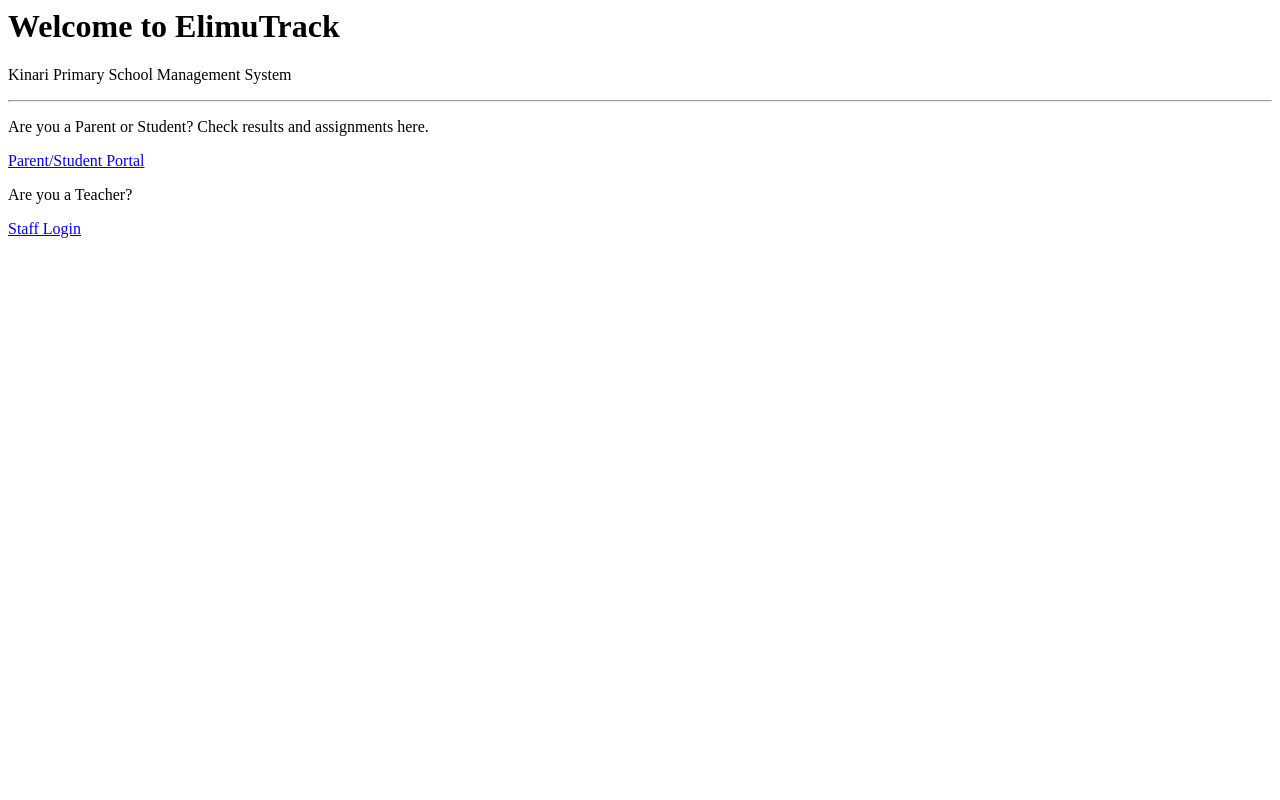
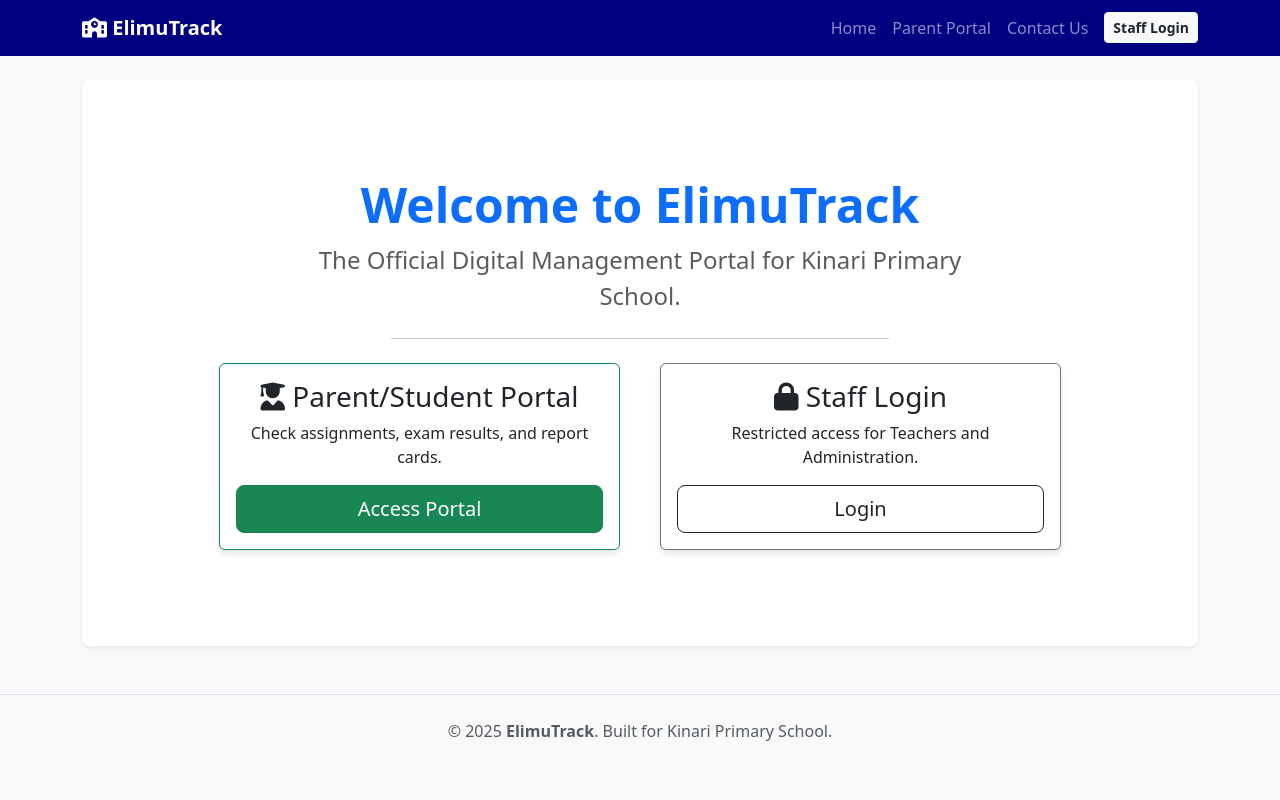
Before and after one commit to ga603/School-Management-System, a Django app: page / in a window 1280 px wide. Run offline with Django 5.2, Linux system fonts and the light colour scheme.

Commit message:
Final polish before live demo

```diff
--- a/school_project_practice/students/templates/base.html
+++ b/school_project_practice/students/templates/base.html
@@ -1,58 +1,91 @@
 <!DOCTYPE html>
 <html lang="en">
 <head>
-    <meta charset="UTF-8">
+    <meta charset="utf-8">
     <meta name="viewport" content="width=device-width, initial-scale=1.0">
     <title>ElimuTrack - School Management</title>
 
-    <link href="https://cdn.jsdelivr.net/npm/bootstrap@5.3.0/dist/css/bootstrap.min.css" rel="stylesheet">
+    <link href="https://cdn.jsdelivr.net/npm/bootstrap@5.3.2/dist/css/bootstrap.min.css" rel="stylesheet">
+
+    <link href="https://cdnjs.cloudflare.com/ajax/libs/font-awesome/6.4.2/css/all.min.css" rel="stylesheet">
+
+    <style>
+        /* Custom Navy Blue for Kinari Primary */
+        .bg-navy {
+            background-color: #000080 !important;
+        }
+        .btn-navy {
+            background-color: #000080;
+            color: white;
+        }
+        .btn-navy:hover {
+            background-color: #000050;
+            color: white;
+        }
+        body {
+            background-color: #f8f9fa;
+        }
+        .card {
+            box-shadow: 0 4px 6px rgba(0,0,0,0.1);
+        }
+    </style>
 </head>
+
 <body>
 
-    <nav class="navbar navbar-expand-lg navbar-dark" style="background-color: #040474;">
+    <nav class="navbar navbar-expand-lg navbar-dark bg-navy mb-4">
         <div class="container">
-            <a class="navbar-brand" href="#">ElimuTrack</a>
+            <a class="navbar-brand fw-bold" href="{% url 'home' %}">
+                <i class="fas fa-school"></i> ElimuTrack
+            </a>
             <button class="navbar-toggler" type="button" data-bs-toggle="collapse" data-bs-target="#navbarNav">
                 <span class="navbar-toggler-icon"></span>
             </button>
+
             <div class="collapse navbar-collapse" id="navbarNav">
                 <ul class="navbar-nav ms-auto">
                     <li class="nav-item">
                         <a class="nav-link" href="{% url 'home' %}">Home</a>
                     </li>
+
+                    {% if user.is_authenticated %}
                         <li class="nav-item">
                             <a class="nav-link" href="{% url 'grade_dashboard' %}">Classes</a>
                         </li>
-
-    {% if user.is_authenticated %}
-
                         <li class="nav-item">
-            <a class="nav-link fw-bold" href="{% url 'add_student' %}">Add Student</a>
+                            <a class="nav-link" href="{% url 'add_student' %}">Add Student</a>
                         </li>
                         <li class="nav-item">
-            <a class="nav-link fw-bold" href="{% url 'send_sms' %}">Send SMS</a>
+                            <a class="nav-link" href="{% url 'send_sms' %}">Send SMS</a>
                         </li>
 
                         <li class="nav-item">
-        <li class="nav-item">
-    <a class="nav-link fw-bold" href="{% url 'parent_portal' %}">Parent Portal</a>
-        <li class="nav-item">
-    <a class="nav-link fw-bold text-success" href="{% url 'pay_fees' %}">Pay Fees</a>
-        </li>
-        </li>
-            <a class="nav-link" href="{% url 'contact' %}">Contact Us</a>
+                             <a class="nav-link text-danger fw-bold" href="{% url 'promote_students' %}">
+                                <i class="fas fa-level-up-alt"></i> Promote
+                             </a>
                         </li>
 
                         <li class="nav-item">
-            <a class="nav-link text-warning" href="#">Hi, {{ user.username }}</a>
+                            <a class="nav-link" href="{% url 'contact' %}">Messages</a>
+                        </li>
+
+                        <li class="nav-item dropdown ms-lg-3">
+                            <a class="nav-link dropdown-toggle text-warning fw-bold" href="#" role="button" data-bs-toggle="dropdown">
+                                Hi, {{ user.username }}
+                            </a>
+                            <ul class="dropdown-menu dropdown-menu-end">
+                                <li><a class="dropdown-item" href="{% url 'logout' %}">Logout</a></li>
+                            </ul>
+                        </li>
+                    {% else %}
+                        <li class="nav-item">
+                            <a class="nav-link" href="{% url 'parent_portal' %}">Parent Portal</a>
                         </li>
                         <li class="nav-item">
-            <a class="nav-link btn btn-danger text-white ms-2" href="{% url 'logout' %}">Logout</a>
+                            <a class="nav-link" href="{% url 'contact' %}">Contact Us</a>
                         </li>
-
-    {% else %}
-        <li class="nav-item">
-            <a class="nav-link" href="{% url 'login' %}">Login</a>
+                        <li class="nav-item ms-lg-2">
+                            <a class="btn btn-light btn-sm text-dark fw-bold mt-1" href="{% url 'login' %}">Staff Login</a>
                         </li>
                     {% endif %}
                 </ul>
@@ -60,21 +93,24 @@
         </div>
     </nav>
 
-    <div class="container mt-4">
-        <div class="container mt-3">
+    <div class="container">
         {% if messages %}
             {% for message in messages %}
-            <div class="alert alert-success alert-dismissible fade show" role="alert">
+                <div class="alert alert-{{ message.tags }} alert-dismissible fade show">
                     {{ message }}
-                <button type="button" class="btn-close" data-bs-dismiss="alert" aria-label="Close"></button>
+                    <button type="button" class="btn-close" data-bs-dismiss="alert"></button>
                 </div>
             {% endfor %}
         {% endif %}
-</div>
+
         {% block content %}
         {% endblock %}
     </div>
 
-    <script src="https://cdn.jsdelivr.net/npm/bootstrap@5.3.0/dist/js/bootstrap.bundle.min.js"></script>
+    <footer class="text-center text-muted py-4 mt-5 border-top">
+        <p class="mb-0">&copy; 2025 <strong>ElimuTrack</strong>. Built for Kinari Primary School.</p>
+    </footer>
+
+    <script src="https://cdn.jsdelivr.net/npm/bootstrap@5.3.2/dist/js/bootstrap.bundle.min.js"></script>
 </body>
 </html>
--- a/school_project_practice/students/templates/home.html
+++ b/school_project_practice/students/templates/home.html
@@ -1,25 +1,47 @@
+{% extends 'base.html' %}
+
 {% block content %}
-    <div class="jumbotron text-center mt-5">
-        <h1 class="display-4 fw-bold">Welcome to ElimuTrack</h1>
-        <p class="lead">Kinari Primary School Management System</p>
-        <hr class="my-4">
+<div class="p-5 mb-4 bg-white rounded-3 shadow-sm text-center">
+    <div class="container-fluid py-5">
+        <h1 class="display-5 fw-bold text-primary">Welcome to ElimuTrack</h1>
+        <p class="col-md-8 fs-4 mx-auto text-muted">
+            The Official Digital Management Portal for Kinari Primary School.
+        </p>
+        <hr class="my-4" style="width: 50%; margin: 0 auto;">
 
-        <div class="d-grid gap-3 col-md-6 mx-auto">
+        <div class="row justify-content-center gap-3 mt-4">
             {% if user.is_authenticated %}
-                <p>Hello, {{ user.username }}! You are logged in.</p>
-                <a class="btn btn-primary btn-lg" href="{% url 'grade_dashboard' %}" role="button">
-                    <i class="fas fa-chalkboard-teacher"></i> Go to Staff Dashboard
-                </a>
+                <div class="col-md-5">
+                    <div class="card h-100 border-primary">
+                        <div class="card-body">
+                            <h3><i class="fas fa-chalkboard-teacher"></i> Staff Dashboard</h3>
+                            <p>Manage students, mark attendance, and enter exam results.</p>
+                            <a href="{% url 'grade_dashboard' %}" class="btn btn-primary btn-lg w-100">Go to Dashboard</a>
+                        </div>
+                    </div>
+                </div>
+            {% else %}
+                <div class="col-md-5">
+                    <div class="card h-100 border-success">
+                        <div class="card-body">
+                            <h3><i class="fas fa-user-graduate"></i> Parent/Student Portal</h3>
+                            <p>Check assignments, exam results, and report cards.</p>
+                            <a href="{% url 'parent_portal' %}" class="btn btn-success btn-lg w-100">Access Portal</a>
+                        </div>
+                    </div>
+                </div>
 
-            {% else %}
-                <p>Are you a Parent or Student? Check results and assignments here.</p>
-                <a class="btn btn-success btn-lg" href="{% url 'parent_portal' %}" role="button">
-                    <i class="fas fa-user-graduate"></i> Parent/Student Portal
-                </a>
-
-                <p class="mt-3 text-muted">Are you a Teacher?</p>
-                <a class="btn btn-outline-primary" href="{% url 'login' %}" role="button">Staff Login</a>
+                <div class="col-md-5">
+                    <div class="card h-100 border-secondary">
+                        <div class="card-body">
+                            <h3><i class="fas fa-lock"></i> Staff Login</h3>
+                            <p>Restricted access for Teachers and Administration.</p>
+                            <a href="{% url 'login' %}" class="btn btn-outline-dark btn-lg w-100">Login</a>
+                        </div>
+                    </div>
+                </div>
             {% endif %}
         </div>
     </div>
+</div>
 {% endblock %}
--- a/school_project_practice/students/urls.py
+++ b/school_project_practice/students/urls.py
@@ -35,4 +35,5 @@ urlpatterns = [
     path('portal/', views.parent_portal, name='parent_portal'),
     path('sms/', views.send_sms, name='send_sms'),
     path('pay/', views.pay_fees, name='pay_fees'),
+    path('promote/', views.promote_students, name='promote_students'),
 ]
--- a/school_project_practice/students/views.py
+++ b/school_project_practice/students/views.py
@@ -271,22 +271,56 @@ def send_sms(request):
         return redirect('send_sms')
 
     return render(request, 'send_sms.html', {'grades': grades})
-@login_required
+
 def pay_fees(request):
     if request.method == 'POST':
+        adm_no = request.POST.get('admission_number')
         phone = request.POST.get('phone')
-        amount = 1 # Keep it 1 KES for testing
+        amount = 1 # Keep 1 KES for testing
 
-        # Trigger the STK Push
-        response = lipa_na_mpesa(phone, amount)
+        try:
+            # 1. Verify the Student exists
+            student = Student.objects.get(admission_number=adm_no)
 
-        # Check if Safaricom accepted the request
-        if response.get('ResponseCode') == '0':
-            messages.success(request, f"STK Push sent to {phone}. Check your phone to enter PIN.")
-        else:
-            error_message = response.get('errorMessage', 'Unknown error')
-            messages.error(request, f"Failed: {error_message}")
+            # 2. Trigger M-Pesa
+            response = lipa_na_mpesa(phone, amount, account_ref=f"Fee-{adm_no}")
+
+            # 3. Check M-Pesa Response
+            if response.get('ResponseCode') == '0':
+                messages.success(request, f"Payment initiated for {student.first_name}. Check phone to enter PIN!")
+            else:
+                error_message = response.get('errorMessage', 'Unknown error')
+                messages.error(request, f"Payment failed: {error_message}")
+
+        except Student.DoesNotExist:
+            messages.error(request, f"Student with Admission Number {adm_no} not found.")
 
         return redirect('pay_fees')
 
     return render(request, 'pay_fees.html')
+
+@login_required
+def promote_students(request):
+    if request.method == 'POST':
+        # Logic: Grade 1 -> Grade 2, etc.
+        grade_order = ['Grade 1', 'Grade 2', 'Grade 3', 'Grade 4', 'Grade 5', 'Grade 6', 'Grade 7', 'Grade 8', 'Grade 9']
+
+        count = 0
+        # We go backwards (Grade 8 -> 9) so we don't double-promote someone
+        for i in range(len(grade_order) - 2, -1, -1):
+            current_grade = grade_order[i]
+            next_grade = grade_order[i+1]
+
+            # Find students in current grade and move them
+            students = Student.objects.filter(grade_class=current_grade)
+            for s in students:
+                s.grade_class = next_grade
+                s.save()
+                count += 1
+
+        # Handle Grade 9 (Graduating?) - Optional logic here
+
+        messages.success(request, f"Successfully promoted {count} students to the next grade!")
+        return redirect('grade_dashboard')
+
+    return render(request, 'promote_confirm.html')
```
Also changed, not shown: school_project_practice/school_project/settings.py (+18 -20 lines), school_project_practice/students/templates/parent_portal.html (+13 -1 lines), school_project_practice/students/templates/pay_fees.html (+7 -2 lines), school_project_practice/students/templates/promote_confirm.html (added, +21 -0 lines). Lines whose indentation alone changed are shown as unchanged.
